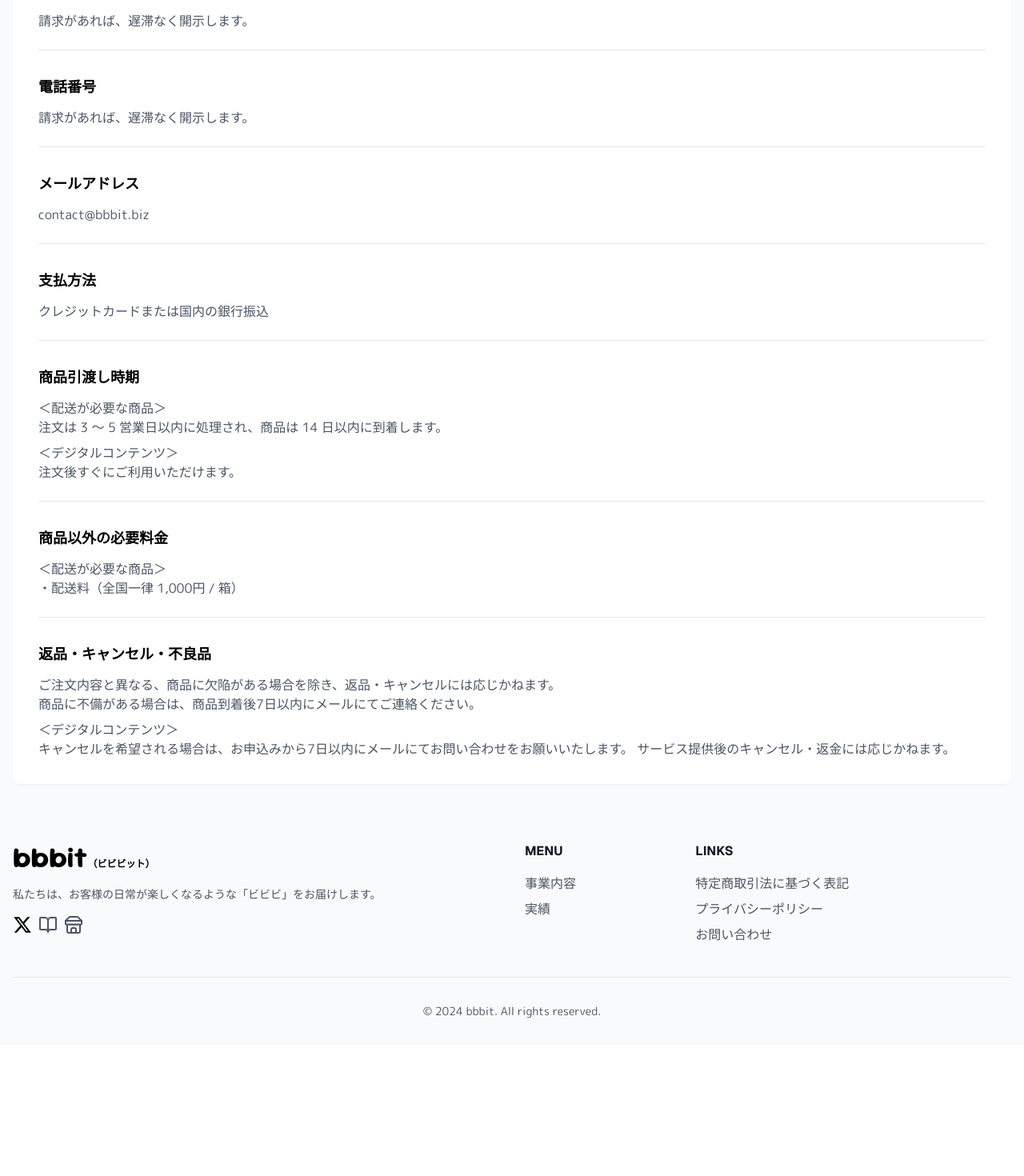
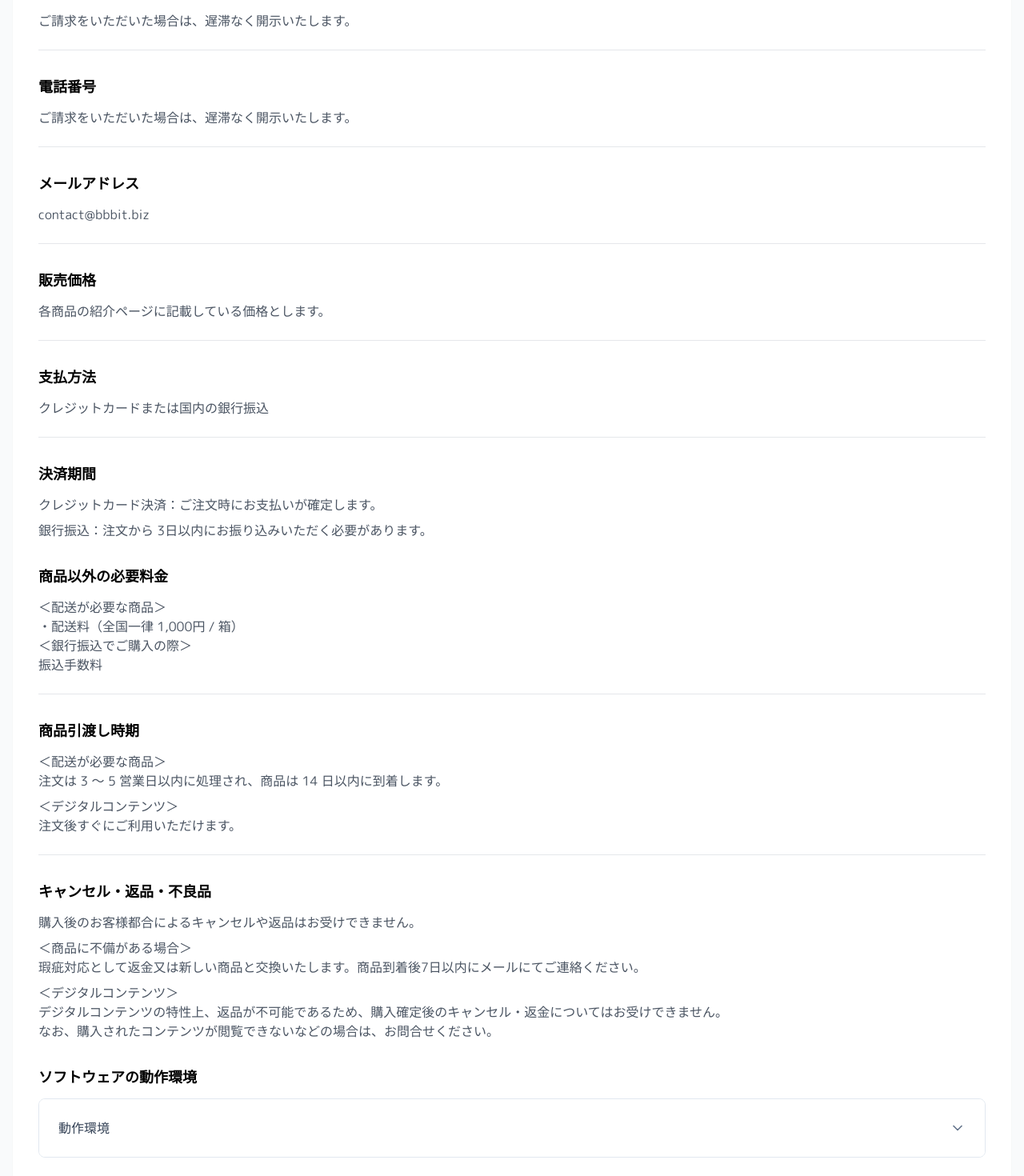
Before and after one commit to tuki0918/bbbit.biz, a Next.js app: page /legal in a window 1280 px wide. Shown: the part 460-1930 px from the top of the page at 80% size. Before the commit the page ends 1766 px from the top, so only its background shows below. Built offline with nearby package versions, Linux system fonts and the light colour scheme.

Commit message:
feat: update Legal component with new sections and improved content clarity

```diff
--- a/components/Legal.tsx
+++ b/components/Legal.tsx
@@ -1,5 +1,6 @@
 "use client";
 
+import QuoteAccordion from "@/components/QuoteAccordion";
 import { motion } from "framer-motion";
 
 export default function Hero() {
@@ -16,8 +17,8 @@ export default function Hero() {
 				<div className="bg-white rounded-lg shadow-sm p-8">
 					<div className="space-y-8">
 						<div className="border-b pb-6">
-							<h2 className="text-lg font-semibold mb-3">屋号</h2>
-							<p className="text-gray-600">bbbit（ビビビット）</p>
+							<h2 className="text-lg font-semibold mb-3">事業者名</h2>
+							<p className="text-gray-600">屋号：bbbit（ビビビット）</p>
 						</div>
 
 						<div className="border-b pb-6">
@@ -28,14 +29,14 @@ export default function Hero() {
 						<div className="border-b pb-6">
 							<h2 className="text-lg font-semibold mb-3">所在地</h2>
 							<p className="text-gray-600">
-								請求があれば、遅滞なく開示します。
+								ご請求をいただいた場合は、遅滞なく開示いたします。
 							</p>
 						</div>
 
 						<div className="border-b pb-6">
 							<h2 className="text-lg font-semibold mb-3">電話番号</h2>
 							<p className="text-gray-600">
-								請求があれば、遅滞なく開示します。
+								ご請求をいただいた場合は、遅滞なく開示いたします。
 							</p>
 						</div>
 
@@ -45,9 +46,40 @@ export default function Hero() {
 						</div>
 
 						<div className="border-b pb-6">
+							<h2 className="text-lg font-semibold mb-3">販売価格</h2>
+							<p className="text-gray-600">
+								各商品の紹介ページに記載している価格とします。
+							</p>
+						</div>
+
+						<div className="border-b pb-6">
 							<h2 className="text-lg font-semibold mb-3">支払方法</h2>
 							<p className="text-gray-600">
 								クレジットカードまたは国内の銀行振込
+							</p>
+						</div>
+
+						<div>
+							<h2 className="text-lg font-semibold mb-3">決済期間</h2>
+							<p className="text-gray-600">
+								クレジットカード決済：ご注文時にお支払いが確定します。
+							</p>
+							<p className="text-gray-600 mt-2">
+								銀行振込：注文から 3日以内にお振り込みいただく必要があります。
+							</p>
+						</div>
+
+						<div className="border-b pb-6">
+							<h2 className="text-lg font-semibold mb-3">商品以外の必要料金</h2>
+							<p className="text-gray-600 mt-2">
+								＜配送が必要な商品＞
+								<br />
+								・配送料（全国一律 1,000円 / 箱）
+							</p>
+							<p className="text-gray-600">
+								＜銀行振込でご購入の際＞
+								<br />
+								振込手数料
 							</p>
 						</div>
 
@@ -66,30 +98,39 @@ export default function Hero() {
 							</p>
 						</div>
 
-						<div className="border-b pb-6">
-							<h2 className="text-lg font-semibold mb-3">商品以外の必要料金</h2>
+						<div>
+							<h2 className="text-lg font-semibold mb-3">
+								キャンセル・返品・不良品
+							</h2>
 							<p className="text-gray-600">
-								＜配送が必要な商品＞
+								購入後のお客様都合によるキャンセルや返品はお受けできません。
+							</p>
+							<p className="text-gray-600 mt-2">
+								＜商品に不備がある場合＞
 								<br />
-								・配送料（全国一律 1,000円 / 箱）
+								瑕疵対応として返金又は新しい商品と交換いたします。商品到着後7日以内にメールにてご連絡ください。
+							</p>
+							<p className="text-gray-600 mt-2">
+								＜デジタルコンテンツ＞
+								<br />
+								デジタルコンテンツの特性上、返品が不可能であるため、購入確定後のキャンセル・返金についてはお受けできません。
+								<br />
+								なお、購入されたコンテンツが閲覧できないなどの場合は、お問合せください。
 							</p>
 						</div>
 
 						<div>
 							<h2 className="text-lg font-semibold mb-3">
-								返品・キャンセル・不良品
+								ソフトウェアの動作環境
 							</h2>
-							<p className="text-gray-600">
-								ご注文内容と異なる、商品に欠陥がある場合を除き、返品・キャンセルには応じかねます。
-								<br />
-								商品に不備がある場合は、商品到着後7日以内にメールにてご連絡ください。
-							</p>
-							<p className="text-gray-600 mt-2">
-								＜デジタルコンテンツ＞
-								<br />
-								キャンセルを希望される場合は、お申込みから7日以内にメールにてお問い合わせをお願いいたします。
-								サービス提供後のキャンセル・返金には応じかねます。
-							</p>
+							<div className="text-gray-600">
+								<QuoteAccordion
+									title={"動作環境"}
+									quote={`
+									動作環境等は各ソフトウェア・データ類の商品ページに表示しております。
+									`}
+								/>
+							</div>
 						</div>
 					</div>
 				</div>
```
